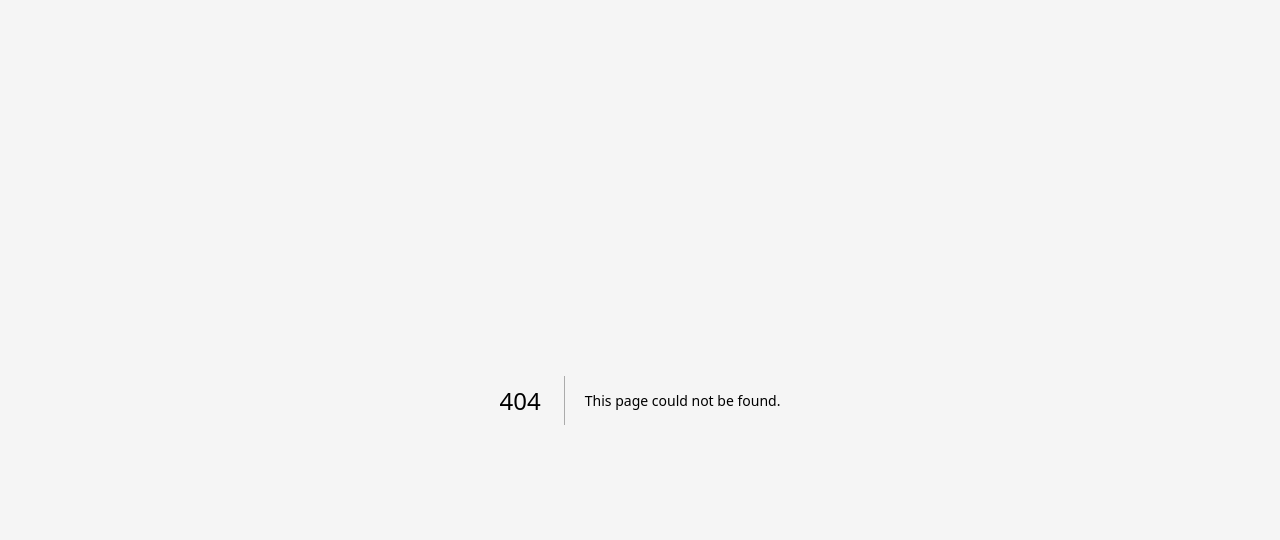
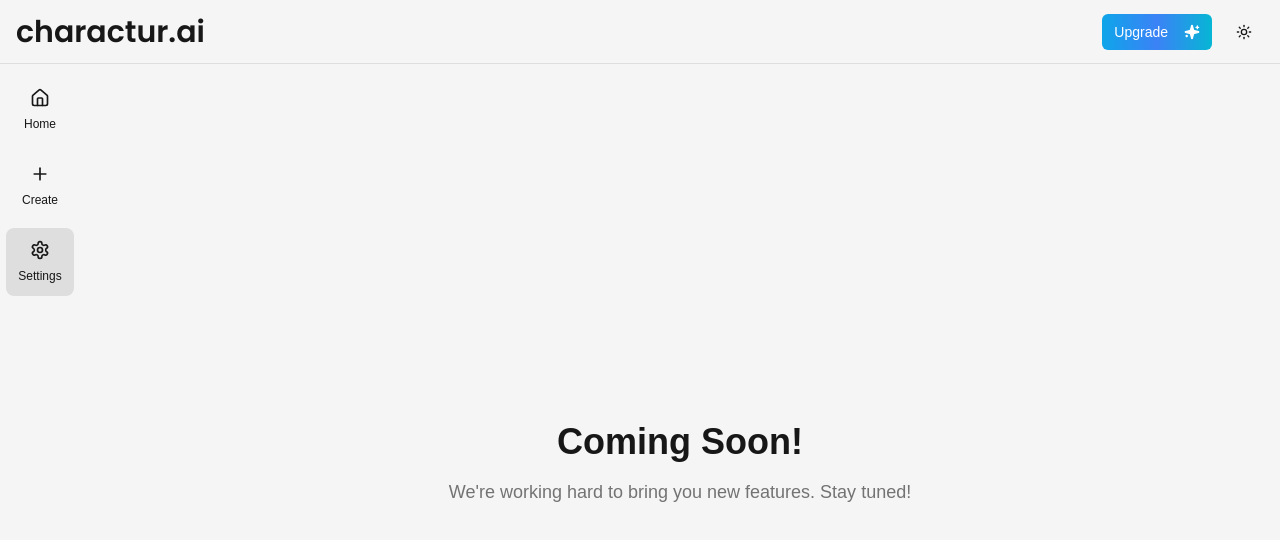
Before and after one commit to Shivam583-hue/Charactur.Ai, a Next.js app: page /settings in a window 1280 px wide. Before the commit this address had no page. Shown: the top 540 px of the page. Built offline with nearby package versions, Linux system fonts and the light colour scheme.

Commit message:
added settings page and upgrade button reroute

```diff
--- /dev/null
+++ b/app/(root)/(routes)/settings/page.tsx
@@ -0,0 +1,14 @@
+import React from 'react';
+
+const Settings = () => {
+  return (
+    <div className="flex flex-col justify-center items-center h-screen bg-secondary/10 text-gray-800">
+      <h1 className="text-4xl font-bold mb-4 text-primary">Coming Soon!</h1>
+      <p className="text-lg text-muted-foreground">
+        We're working hard to bring you new features. Stay tuned!
+      </p>
+    </div>
+  );
+};
+
+export default Settings;
--- a/components/ChatHeader.tsx
+++ b/components/ChatHeader.tsx
@@ -56,7 +56,8 @@ const ChatHeader = ({ companion }: ChatClientProps) => {
             </div>
           </div>
           <p className='text-xs text-muted-foreground'>
-            Created by {companion.userName}
+            Created by {companion.userName} <br />
+            Characters might take upto 5 minutes to respond, thank you for your patience!
           </p>
         </div>
       </div>
--- a/components/navbar.tsx
+++ b/components/navbar.tsx
@@ -3,7 +3,6 @@
 import { cn } from '@/lib/utils';
 import MobileSidebar from '@/components/mobile-sidebar';
 import { ModeToggle } from '@/components/mode-toggle';
-
 import { UserButton } from '@clerk/nextjs';
 import { Sparkles } from 'lucide-react';
 import { Poppins } from 'next/font/google';
@@ -29,10 +28,12 @@ const Navbar = () => {
         </Link>
       </div>
       <div className='flex items-center gap-x-3'>
-        <Button variant="premium" size='sm'>
-          Upgrade
-          <Sparkles className='h-4 w-4 fill-white text-white ml-2' />
-        </Button>
+        <Link href="/settings">
+          <Button variant="premium" size='sm'>
+            Upgrade
+            <Sparkles className='h-4 w-4 fill-white text-white ml-2' />
+          </Button>
+        </Link>
         <ModeToggle />
         <UserButton />
       </div>
```
